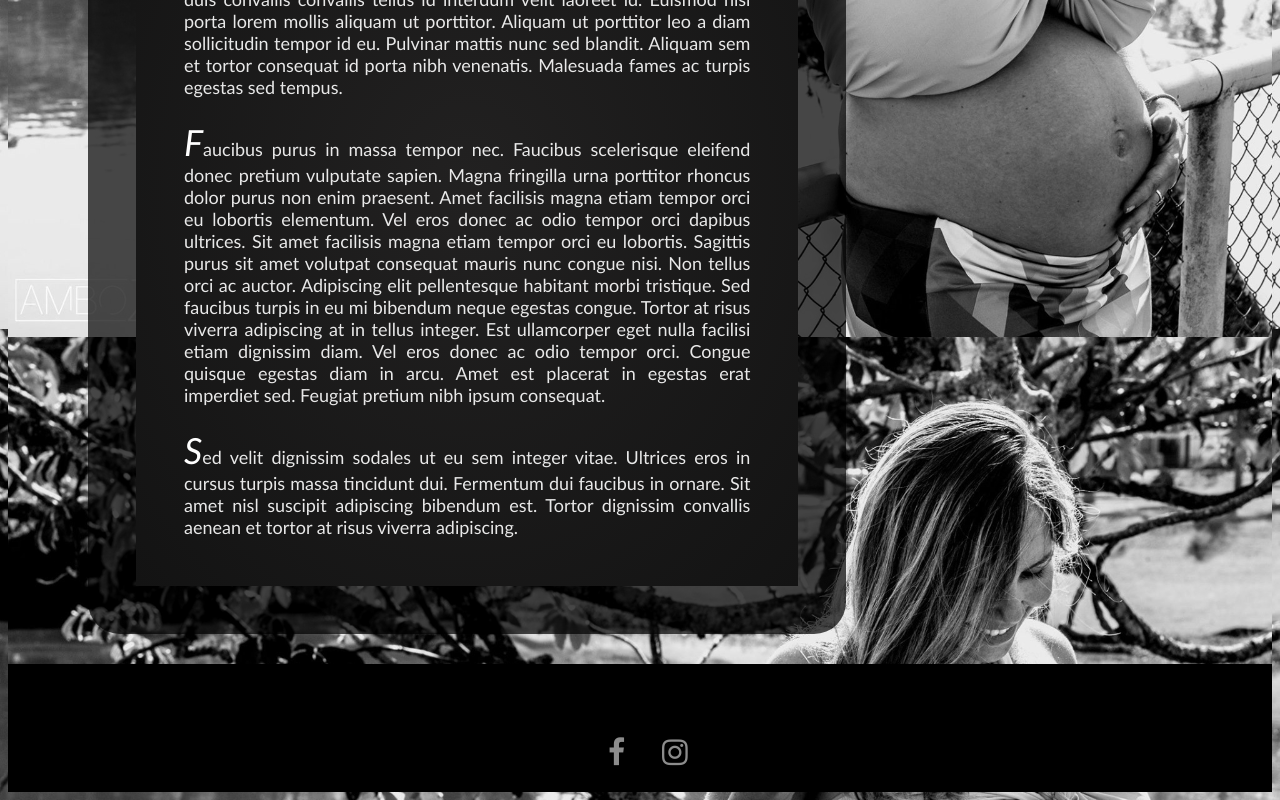
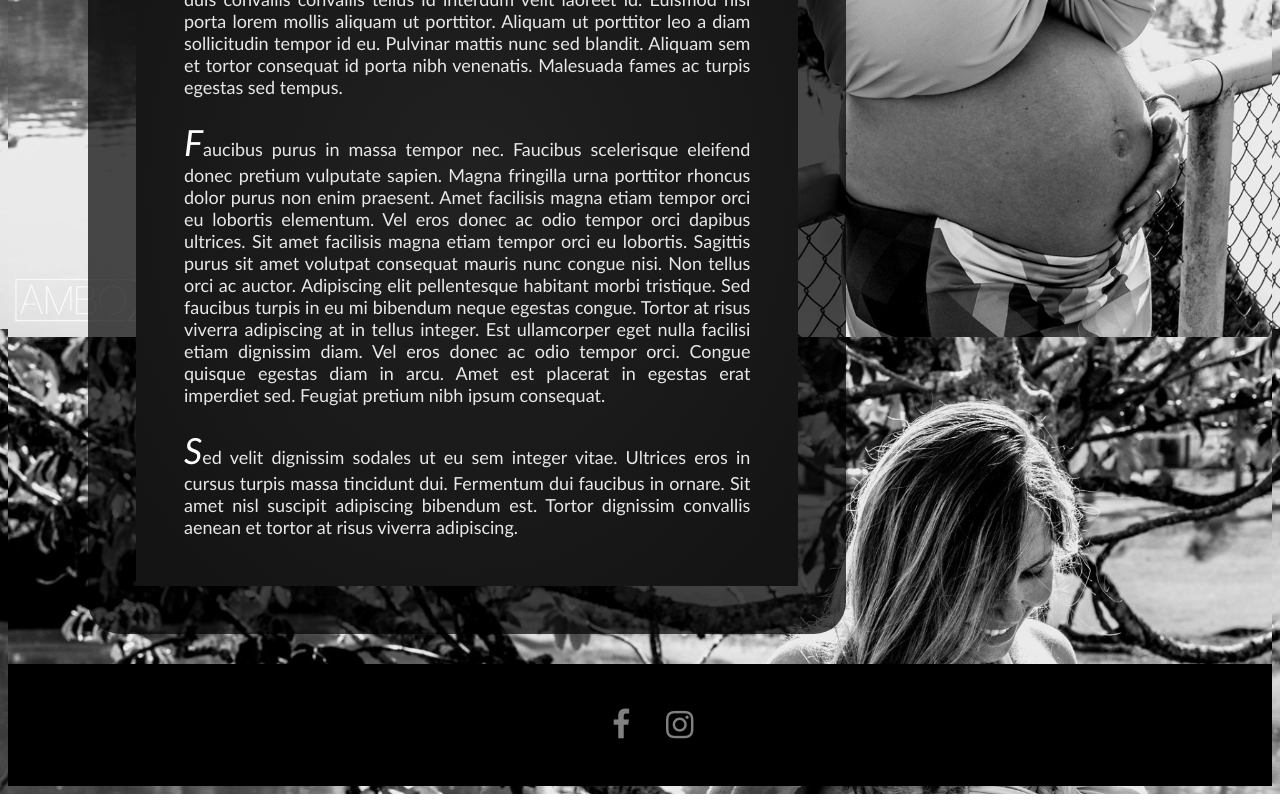
Before and after one commit to arturnilson/ambozfotografia-v2, a Next.js app: page / in a window 1280 px wide. Shown: the part 524-1324 px from the top of the page. Built offline with nearby package versions, Linux system fonts and the light colour scheme.

Commit message:
Ajuste layout footer

```diff
--- a/styles/globals.css
+++ b/styles/globals.css
@@ -36,25 +36,23 @@ a {
   background-color: black!important;
   text-align: center;
   padding: 1rem;
-  padding-top: 3rem;
   left: 0;
   right: 0;
   bottom: 0;
-  height: 8rem;
 }
 
 .fa {
-  padding: 20px;
-  font-size: 30px;
+  padding: 1.5rem;
+  font-size: 2rem;
   width: 50px;
-  text-align: center;
   text-decoration: none;
   margin: 5px 2px;
-  color:rgba(255,255,255,.55);
+  color:rgba(255,255,255,.5);
+  transition:all .3s ease-in-out;
 }
 
 .fa:hover {
-  opacity: 0.7;
+  color: rgba(255, 255, 255, 0.9);
 }
 
 .container-fluid {
```
